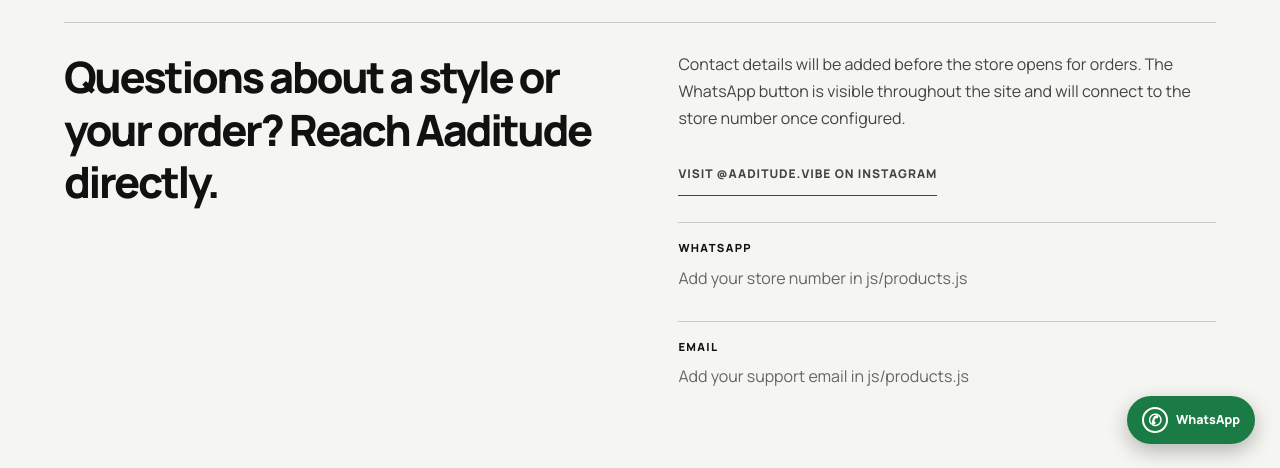
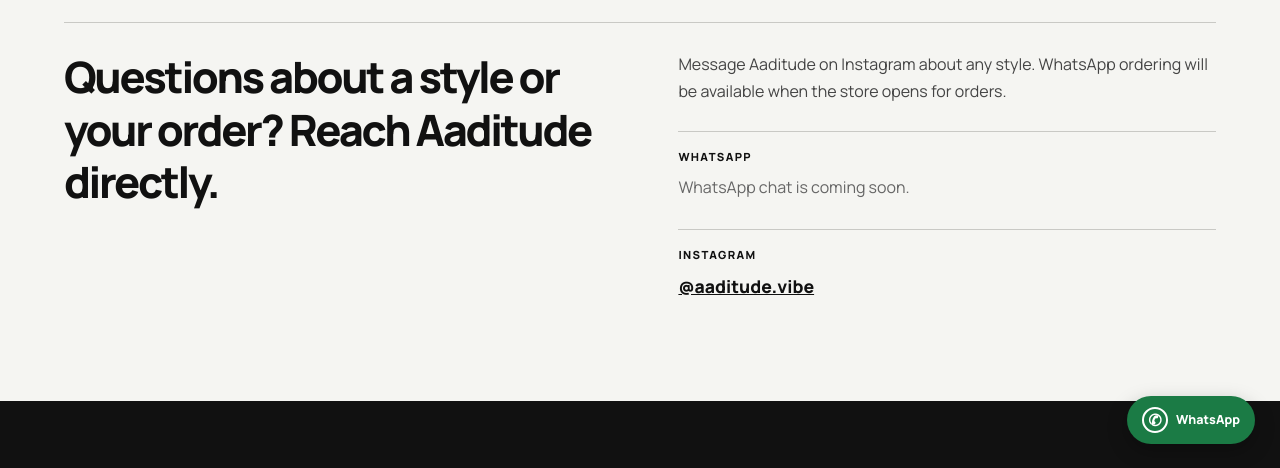
Before and after one commit to rishabvishwakarma7/aaditude-store, a plain HTML site: page contact.html in a window 1280 px wide. Shown: the part 331-799 px from the top of the page. Drawn offline with Linux system fonts and the light colour scheme.

Commit message:
Prepare static store for GitHub Pages

```diff
--- a/contact.html
+++ b/contact.html
@@ -2,9 +2,9 @@
 <html lang="en-IN">
 <head>
   <meta charset="utf-8"><meta name="viewport" content="width=device-width, initial-scale=1">
-  <title>Contact Aaditude | WhatsApp & Email</title><meta name="description" content="Find Aaditude's WhatsApp and email contact details for questions about the store and orders.">
+  <title>Contact Aaditude | Instagram & WhatsApp</title><meta name="description" content="Find Aaditude on Instagram and get updates about WhatsApp ordering.">
   <meta property="og:type" content="website"><meta property="og:site_name" content="Aaditude">
-  <meta property="og:title" content="Contact Aaditude | WhatsApp & Email"><meta property="og:description" content="Find Aaditude's WhatsApp and email contact details for questions about the store and orders.">
+  <meta property="og:title" content="Contact Aaditude | Instagram & WhatsApp"><meta property="og:description" content="Find Aaditude on Instagram and get updates about WhatsApp ordering.">
   <meta property="og:image" content="images/instagram-streetwear-look.jpg">
   <meta property="og:image:alt" content="Aaditude model wearing a dark graphic T-shirt and grey lower in the Bhopal store">
   <meta name="twitter:card" content="summary_large_image">
@@ -16,7 +16,7 @@
 </head>
 <body>
   <header id="site-header"></header>
-  <main class="page-shell editorial-page"><p class="eyebrow dark">GET IN TOUCH</p><h1>Let's talk.</h1><div class="editorial-grid"><p class="lead">Questions about a style or your order? Reach Aaditude directly.</p><div><p>Contact details will be added before the store opens for orders. The WhatsApp button is visible throughout the site and will connect to the store number once configured.</p><p><a class="text-link" href="https://www.instagram.com/aaditude.vibe/" target="_blank" rel="noopener">Visit @aaditude.vibe on Instagram</a></p><div id="contact-details" class="contact-details"></div></div></div></main>
+  <main class="page-shell editorial-page"><p class="eyebrow dark">GET IN TOUCH</p><h1>Let's talk.</h1><div class="editorial-grid"><p class="lead">Questions about a style or your order? Reach Aaditude directly.</p><div><p>Message Aaditude on Instagram about any style. WhatsApp ordering will be available when the store opens for orders.</p><div id="contact-details" class="contact-details"></div></div></div></main>
   <footer id="site-footer"></footer>
   <a id="whatsapp-float" class="whatsapp-float" href="contact.html" aria-label="Chat with Aaditude on WhatsApp">WhatsApp</a>
   <div id="site-toast" class="site-toast" role="status" aria-live="polite"></div>
--- a/js/main.js
+++ b/js/main.js
@@ -96,7 +96,7 @@
       wa.innerHTML = '<span aria-hidden="true">✆</span><span>WhatsApp</span>';
       wa.addEventListener("click", function (event) {
         event.preventDefault();
-        if (!/^\d{11,15}$/.test(whatsappNumber())) { notify("Add your WhatsApp number in js/products.js before this link goes live."); return; }
+        if (!/^\d{11,15}$/.test(whatsappNumber())) { notify("WhatsApp chat is coming soon. You can message Aaditude on Instagram meanwhile."); return; }
         window.open("https://wa.me/" + whatsappNumber(), "_blank", "noopener");
       });
     }
@@ -249,9 +249,9 @@
     const email = String(config.contactEmail || "");
     const phone = whatsappNumber();
     details.innerHTML = '<div class="contact-card"><span>WHATSAPP</span>' +
-      (phone ? '<a href="https://wa.me/' + phone + '" target="_blank" rel="noopener">+' + phone + '</a>' : '<p>Add your store number in js/products.js</p>') +
-      '</div><div class="contact-card"><span>EMAIL</span>' +
-      (email && email.includes("@") ? '<a href="mailto:' + escapeHtml(email) + '">' + escapeHtml(email) + '</a>' : '<p>Add your support email in js/products.js</p>') + '</div>';
+      (phone ? '<a href="https://wa.me/' + phone + '" target="_blank" rel="noopener">+' + phone + '</a>' : '<p>WhatsApp chat is coming soon.</p>') +
+      '</div><div class="contact-card"><span>INSTAGRAM</span><a href="https://www.instagram.com/aaditude.vibe/" target="_blank" rel="noopener">@aaditude.vibe</a></div>' +
+      (email && email.includes("@") ? '<div class="contact-card"><span>EMAIL</span><a href="mailto:' + escapeHtml(email) + '">' + escapeHtml(email) + '</a></div>' : '');
   }
 
   renderShell();
```
Also changed, not shown: 2 other files.
